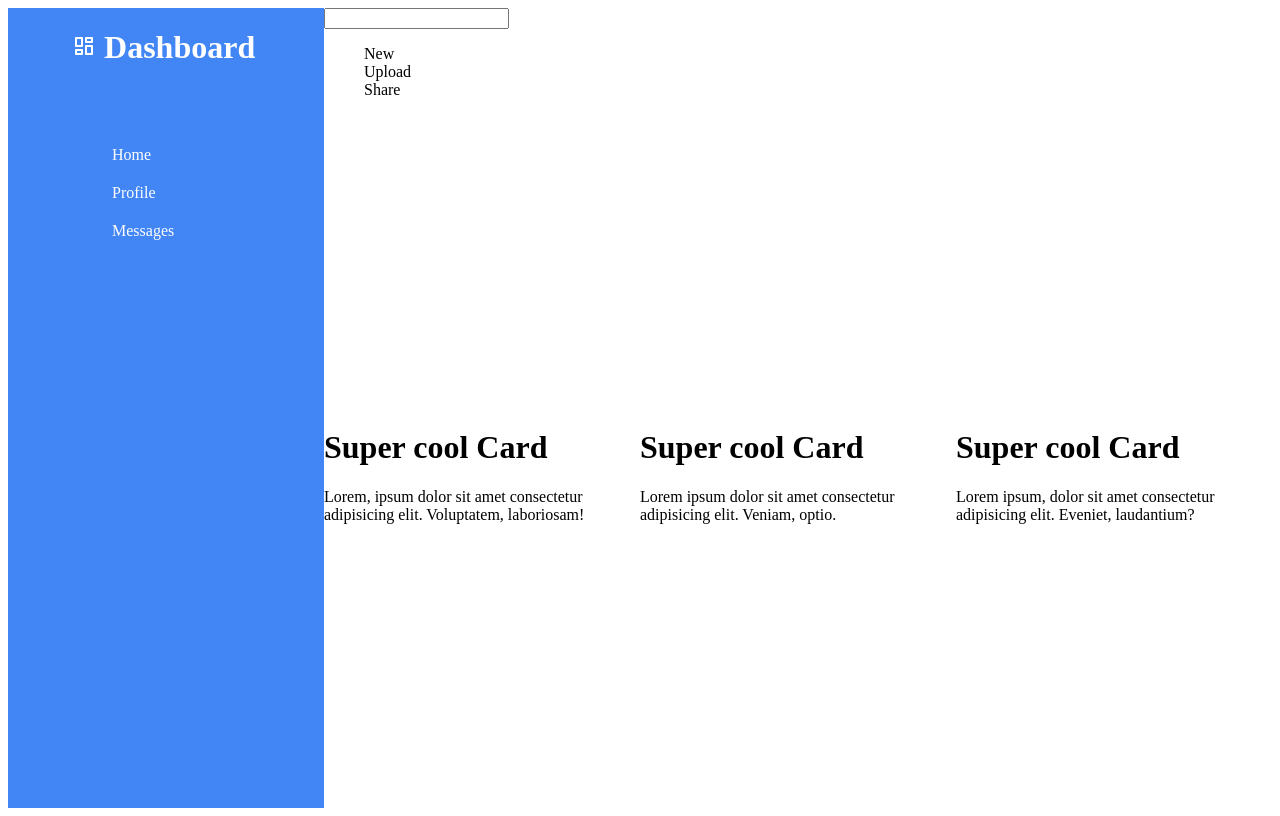
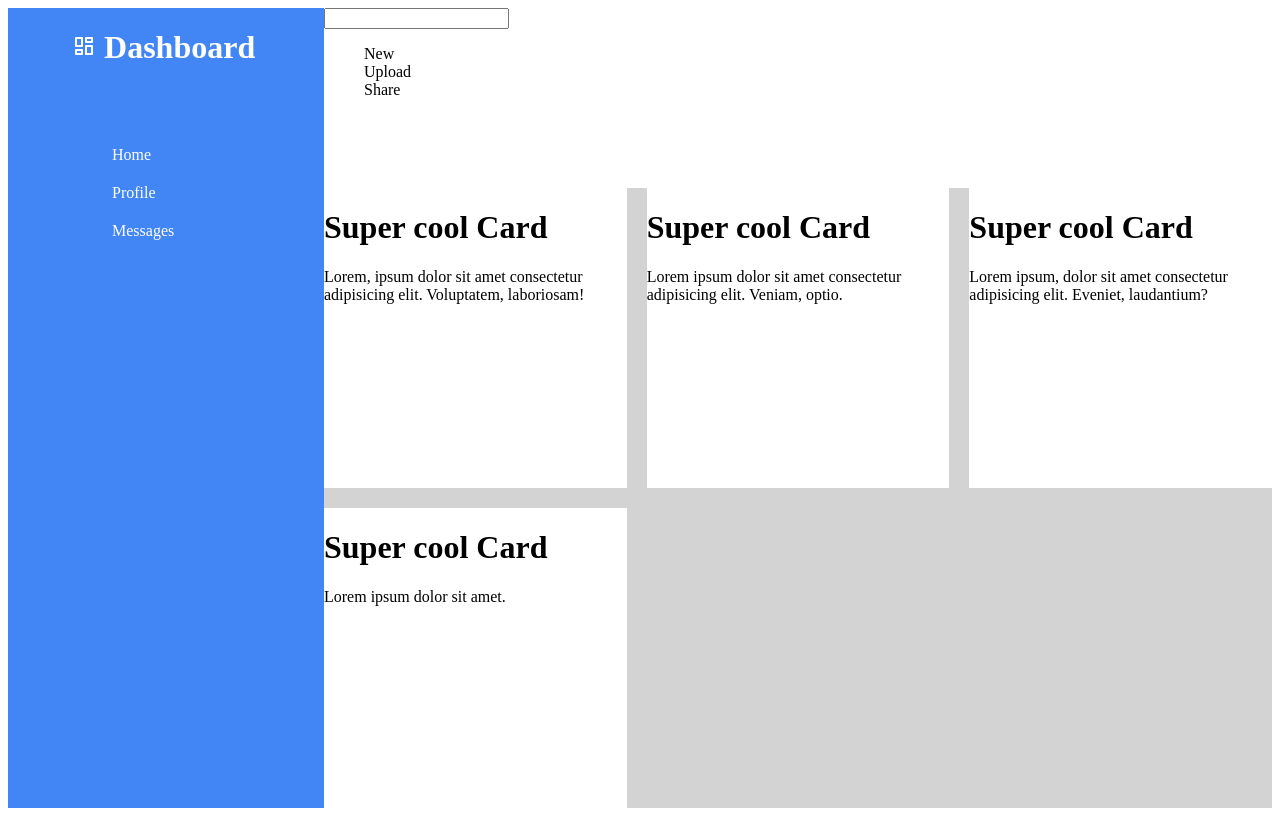
Before and after one commit to Sagelyyy/admin-dashboard, a plain HTML site: page index.html in a window 1280 px wide. Drawn offline with nearby package versions, Linux system fonts and the light colour scheme.

Commit message:
working on layout

```diff
--- a/index.html
+++ b/index.html
@@ -55,6 +55,11 @@
                 <p>Lorem ipsum, dolor sit amet consectetur adipisicing elit. Eveniet, laudantium?</p>
             </div>
 
+            <div class="card">
+                <h1>Super cool Card</h1>
+                <p>Lorem ipsum dolor sit amet.</p>
+            </div>
+
         </div>
 
         <div class="announcements"></div>
--- a/style.css
+++ b/style.css
@@ -44,7 +44,13 @@ ul li:hover{
     display: grid;
     grid-column: 2 / -1;
     grid-template-columns: repeat(3, 1fr);
+    grid-auto-rows: minmax(200px, 300px);
+    background-color: lightgray;
+    gap: 20px;
 }
 
 
-.card {}
+.card {
+    background-color: white;
+    grid-row: 1fr;
+}
```
